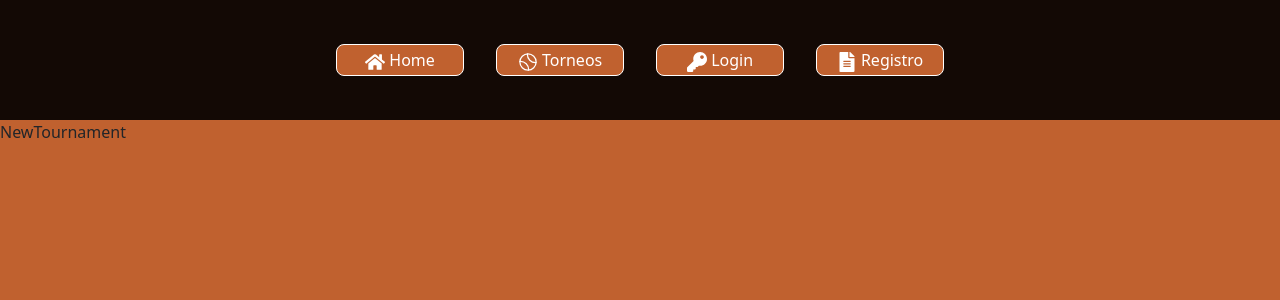
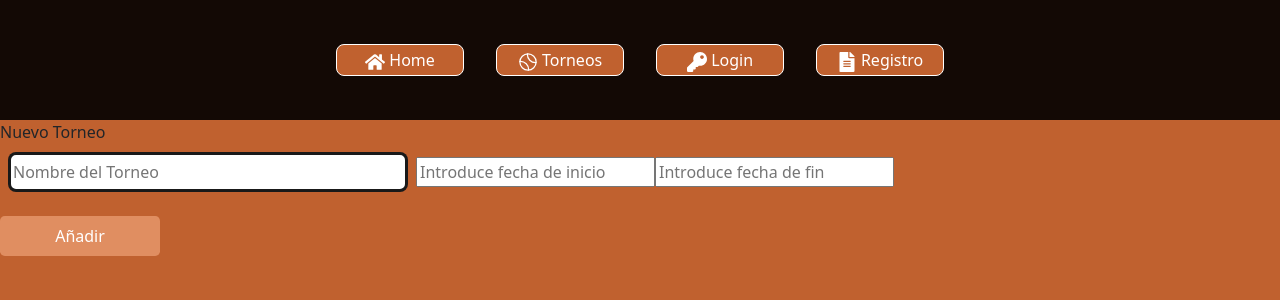
Before and after one commit to rgolfe81/Frontend-React-TopTenisValencia, a React (Vite) app: page /newTournament in a window 1280 px wide. Shown: the top 300 px of the page. Built offline with nearby package versions, Linux system fonts and the light colour scheme.

Commit message:
feat: newTournament component created and test values of input and datePickers in console.log

```diff
--- a/package.json
+++ b/package.json
@@ -19,6 +19,7 @@
     "react": "^18.2.0",
     "react-bootstrap": "^2.7.4",
     "react-calendar": "^4.2.1",
+    "react-datepicker": "^4.11.0",
     "react-dom": "^18.2.0",
     "react-icons": "^4.8.0",
     "react-jwt": "^1.1.8",
--- a/src/pages/NewTournament/NewTournament.jsx
+++ b/src/pages/NewTournament/NewTournament.jsx
@@ -1,7 +1,177 @@
-import React from 'react'
+import React, { useEffect, useState } from "react";
+import DatePicker from "react-datepicker";
+import "react-datepicker/dist/react-datepicker.css";
+import { checkInputs } from "../../helpers/useful";
+import { addTournament } from "../../services/apiCalls";
+import { useSelector } from "react-redux";
+import { userData } from "../userSlice";
+import { useNavigate } from "react-router";
+import { InputText } from "../../common/InputText/InputText";
+import dayjs from "dayjs";
 
 export const NewTournament = () => {
+  const [newTournament, setNewTournament] = useState({
+    name: "",
+    start_date: "",
+    end_date: "",
+  });
+
+  const [newTournamentError, setNewTournamentError] = useState({
+    nameError: "",
+    start_dateError: "",
+    end_dateError: "",
+  });
+
+  const [newTournamentIsValid, setNewTournamentIsValid] = useState({
+    nameIsValid: false,
+    start_dateIsValid: false,
+    end_dateIsValid: false,
+  });
+
+  const [activeForm, setActiveForm] = useState(false);
+  const [congratulations, setCongratulations] = useState("");
+  const credentialsRdx = useSelector(userData);
+  const { token, fullUser } = credentialsRdx.credentials;
+  const navigate = useNavigate();
+  const [startDate, setStartDate] = useState(null);
+  const [endDate, setEndDate] = useState(null);
+
+  const inputHandler = (e) => {
+    setNewTournament((preveState) => ({
+      ...preveState,
+      [e.target.name]: e.target.value,
+    }));
+  };
+
+    // Manejador de cambios en la selección de fecha en el calendario, formateando la fecha
+    const handleStartDateChange = (date) => {
+        const formattedDate = dayjs(date).format('YYYY-MM-DD');
+        setNewTournament((prevState) => ({
+          ...prevState,
+          start_date: formattedDate,
+        }));
+        setStartDate(date);
+      };
+
+      const handleEndDateChange = (date) => {
+        const formattedDate = dayjs(date).format('YYYY-MM-DD');
+        setNewTournament((prevState) => ({
+          ...prevState,
+          end_date: formattedDate,
+        }));
+        setEndDate(date);
+      };
+
+  // Manejador de cambios del evento onBlur
+  const inputValidate = (e) => {
+    let error = "";
+    // checkInputs es la función de chequeo de los inputs de useful.js
+    let checked = checkInputs(e.target.name, e.target.value, e.target.required);
+    error = checked.message;
+    // Manejador de cambios en las validaciones de los Input
+    setNewTournamentIsValid((prevState) => ({
+      ...prevState,
+      [e.target.name + "IsValid"]: checked.validated,
+    }));
+    // Manejador de cambios en los mensajes de error de los Input
+    setNewTournamentError((prevState) => ({
+      ...prevState,
+      [e.target.name + "Error"]: error,
+    }));
+  };
+
+  // Comprobador de los tres hooks de newTournament que activa el botón de envío de datos
+  useEffect(() => {
+    for (let vacio in newTournament) {
+      if (newTournament[vacio] === "") {
+        setActiveForm(false);
+        return;
+      }
+    }
+    for (let error in newTournamentError) {
+      if (newTournamentError[error] !== "") {
+        setActiveForm(false);
+        return;
+      }
+    }
+    for (let validated in newTournamentIsValid) {
+      if (newTournamentIsValid[validated] === false) {
+        setActiveForm(false);
+        return;
+      }
+    }
+    setActiveForm(true);
+  });
+
+  const addNewTournament = () => {
+    addTournament(newTournament, token)
+        .then((response) => {
+            if (token && fullUser.name){
+                setCongratulations(
+                    `Enhorabuena ${fullUser.name}, has creado un nuevo Torneo correctamente`
+                )
+                setTimeout(() => {
+                    navigate("/tournaments");
+                  }, 3000);
+            }
+            else {
+                setCongratulations(`Error: ${response.data}`);
+                setTimeout(() => {
+                  window.location.reload();
+                }, 3000);
+            }
+        })
+        .catch((error) => console.log(error));
+  }
+
+  console.log(newTournament.start_date)
+  console.log(newTournament.end_date)
+
   return (
-    <div>NewTournament</div>
-  )
-}
+    <div>
+        <div>Nuevo Torneo</div>
+        <InputText
+          className={
+            newTournamentError.nameError === ""
+              ? "inputBasicDesign"
+              : "inputBasicDesign inputErrorDesign"
+          }
+          type="text"
+          maxLength="40"
+          name="name"
+          placeholder="Nombre del Torneo"
+          required={true}
+          changeFunction={(e) => inputHandler(e)}
+          blurValidateFunction={(e) => inputValidate(e)}
+        />
+    <DatePicker
+      className=""
+      name="start_date"
+      placeholderText="Introduce fecha de inicio"
+      required={true}
+      selected={startDate}
+      onChange={(date) => handleStartDateChange(date)}
+      dateFormat="dd/MM/yyyy"
+    />
+    <DatePicker
+      className=""
+      name="end_date"
+      placeholderText="Introduce fecha de fin"
+      required={true}
+      selected={endDate}
+      onChange={(date) => handleEndDateChange(date)}
+      dateFormat="dd/MM/yyyy"
+    />
+        <div
+          className={activeForm ? "buttonOff buttonOn" : "buttonOff"}
+          onClick={
+            activeForm
+              ? () => {addNewTournament()}
+              : () => {}
+          }
+        >
+          Añadir
+        </div>
+    </div>
+  );
+};
--- a/src/pages/Register/Register.jsx
+++ b/src/pages/Register/Register.jsx
@@ -41,6 +41,7 @@ export const Register = () => {
 
   // Hook validación final que activa el botón de envío de datos
   const [activeForm, setActiveForm] = useState(false);
+  const [congratulations, setCongratulations] = useState("");
 
   // Manejador de cambios en la entrada de credenciales de los InputText del evento onChange
   const inputHandler = (e) => {
@@ -91,8 +92,6 @@ export const Register = () => {
     setActiveForm(true);
   });
 
-  const [congratulations, setCongratulations] = useState("");
-
   const registrame = () => {
     registerMe(credenciales)
       .then((respuesta) => {
@@ -111,7 +110,6 @@ export const Register = () => {
           }, 3000);
         }
       })
-
       .catch((error) => console.log(error));
   };
 
--- a/src/pages/SelectedTournament/SelectedTournament.css
+++ b/src/pages/SelectedTournament/SelectedTournament.css
@@ -55,11 +55,9 @@
   }
 
   @media (max-width: 768px) {
-    h4 {
-      font-size: 18px;
-    }
     .titleTournamentDesign{
         width: 90%;
+        font-size: 18px
     }
     .imgTournamentDesign {
         width: 15em;
--- a/src/services/apiCalls.js
+++ b/src/services/apiCalls.js
@@ -97,3 +97,12 @@ export const bringUsersForClassification = async (id) => {
 export const bringClassification = async (id) => {
   return await axios.get(`${root}/classification/${id}`);
 }
+
+export const addTournament = async (body, token) => {
+  let config = {
+    headers: {
+      'Authorization': 'Bearer '+ token,
+    }
+  };
+  return await axios.post(`${root}/tournaments`, body, config);
+}
```
Also changed, not shown: 1 other file (tests, documents, lock files or other folders).
